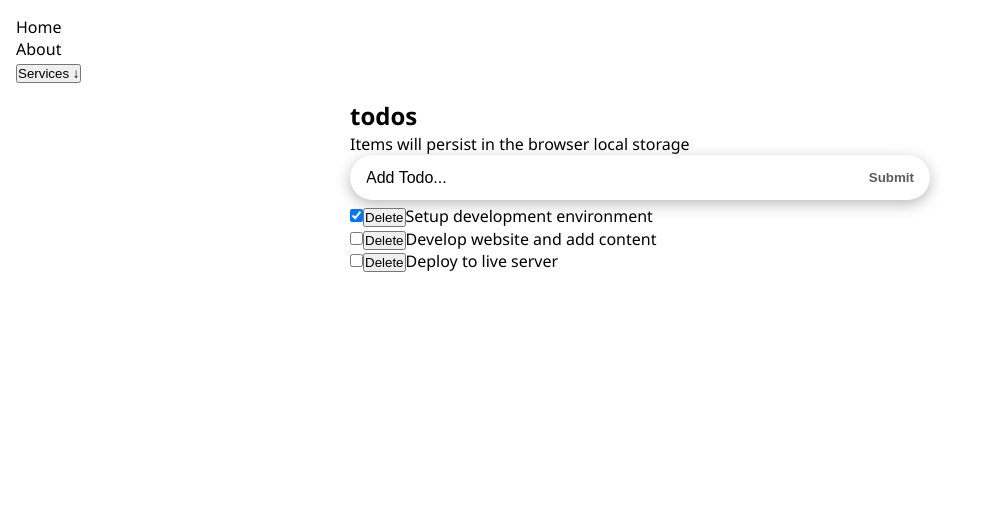
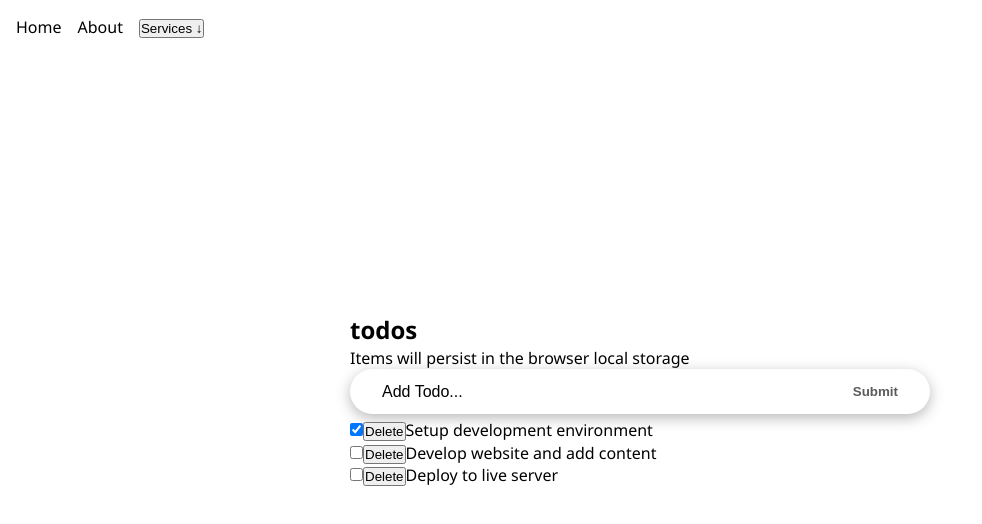
Before and after one commit to Timbar09/React-Todo-App, a React (Vite) app: page / in a window 1280 px wide. Shown: the top 524 px of the page, without its empty margins (0-982 px from the left). Built offline with nearby package versions, Linux system fonts and the light colour scheme.

Commit message:
Add some styling

```diff
--- a/src/styles/Header.css
+++ b/src/styles/Header.css
@@ -1,3 +1,12 @@
 .header {
+  position: fixed;
+  top: 0;
+  left: 0;
+  width: 100%;
   text-align-last: left;
 }
+
+.nav-links {
+  display: flex;
+  gap: 1rem;
+}
--- a/src/styles/TodoApp.css
+++ b/src/styles/TodoApp.css
@@ -1,5 +1,12 @@
+.todos .container {
+  display: grid;
+  place-items: center;
+  height: 100vh;
+}
+
 .todos-content {
   max-width: 580px;
+  width: 100%;
   margin: 0 auto;
 }
 
@@ -14,6 +21,7 @@
 
 .input-text {
   width: 85%;
+  padding-left: 1rem;
   padding-right: 0.5rem;
   border-radius: 10rem;
   font-size: 1rem;
@@ -24,6 +32,7 @@
 }
 
 .input-submit {
+  margin-right: 1rem;
   background: transparent;
   color: #5b5b5b;
   text-transform: capitalize;
--- a/src/styles/index.css
+++ b/src/styles/index.css
@@ -9,7 +9,6 @@ body {
   line-height: 1.4;
   color: #000;
   background: #fff;
-  height: 100vh;
   font-weight: 400;
 }
 
```
